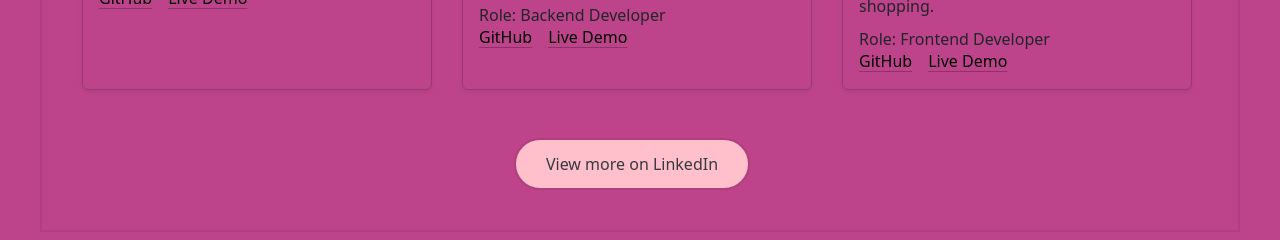
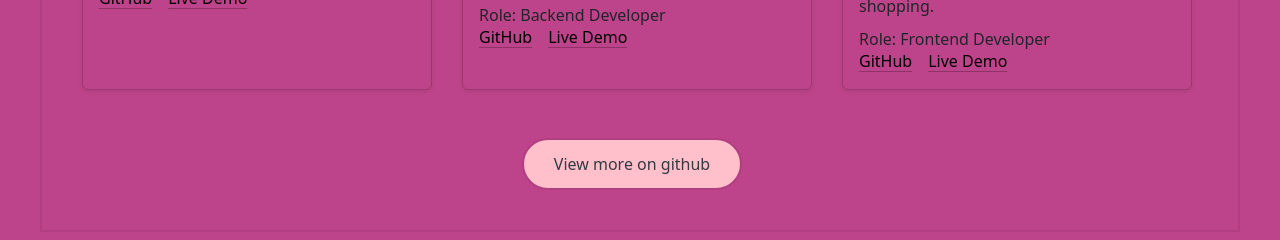
Before and after one commit to Indiphe/my-portfolio, a React (Create React App) app: page / in a window 1280 px wide. Shown: the part 1180-1420 px from the top of the page. Built offline with nearby package versions, Linux system fonts and the light colour scheme.

Commit message:
updated github link

```diff
--- a/src/Projects.js
+++ b/src/Projects.js
@@ -63,13 +63,13 @@ const Projects = () => {
         </div>
         <div style={{ textAlign: 'center', marginTop: '1rem' }}>
   <a
-    href="https://www.linkedin.com/in/indiphe-nondlazi/details/certifications/"
+    href="https://github.com/Indiphe?tab=repositories"
     target="_blank"
     rel="noopener noreferrer"
   className="btn btn-outline-dark me-3 custom-btn"
   id='custom-btn'
   >
-    View more on LinkedIn
+    View more on github
   </a>
   </div>
       </Container>
```
